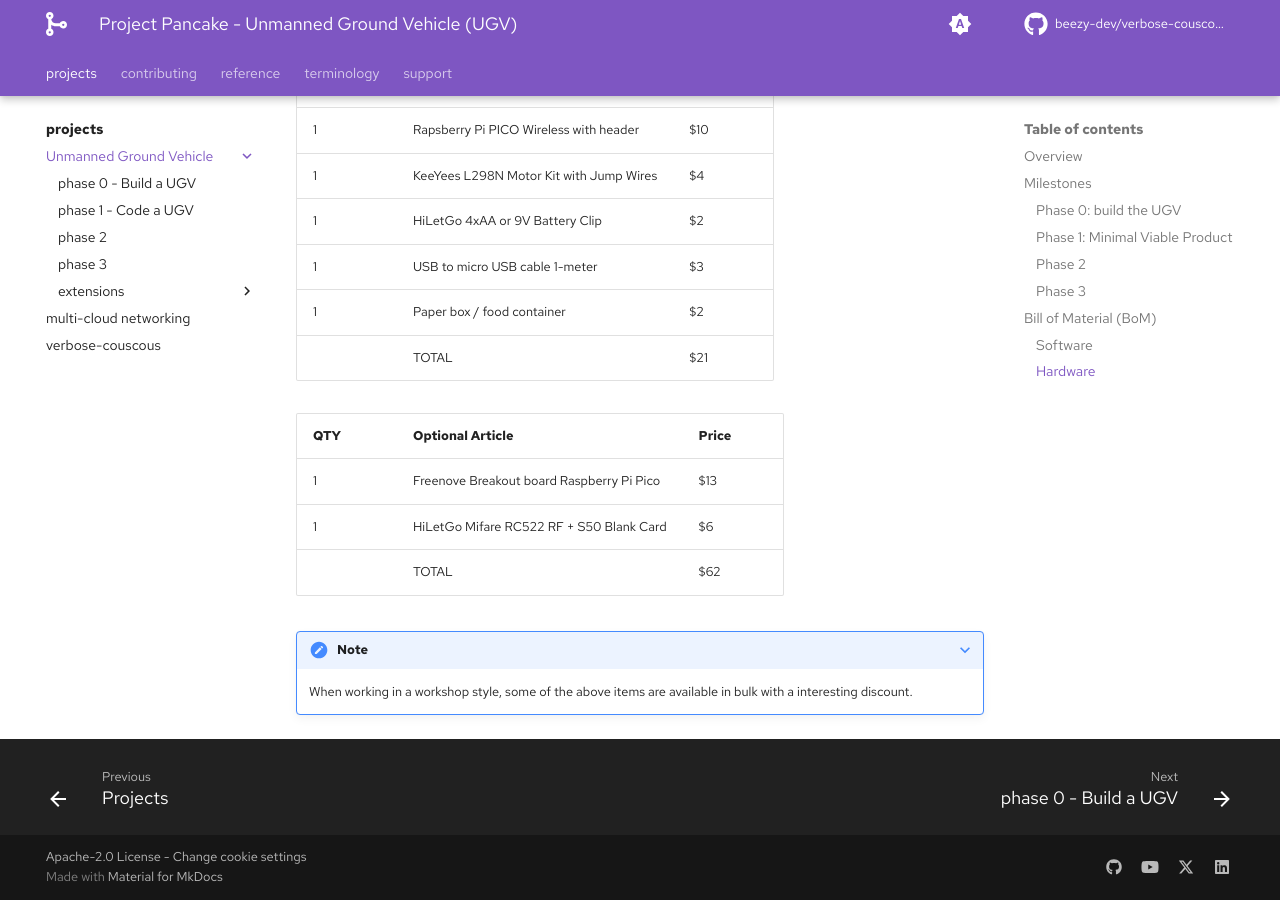
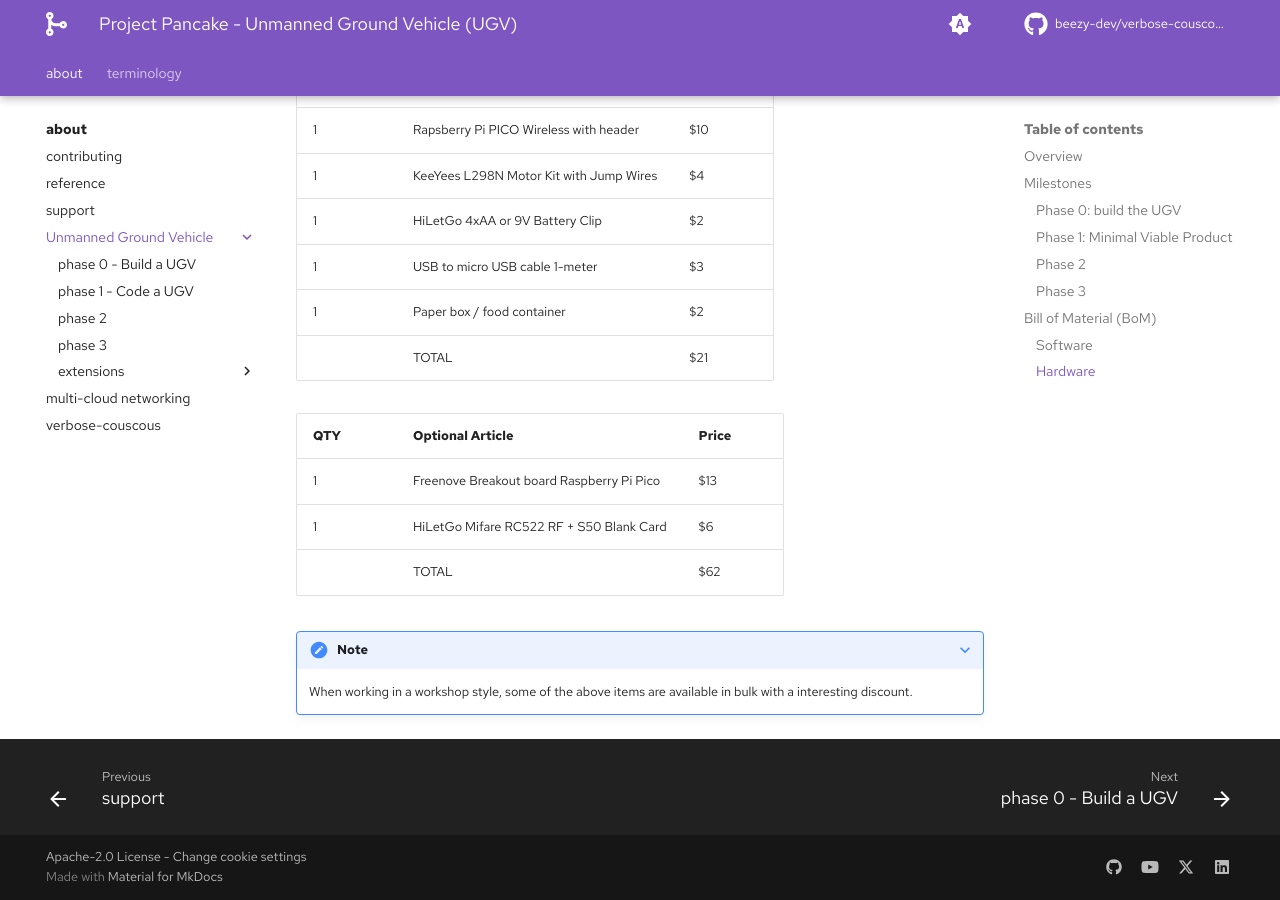
Before and after one commit to beezy-dev/verbose-couscous, an MkDocs documentation site: the page built from docs/pancake/index.md, in a window 1280 px wide and 900 px high, scrolled down 2196 px. Built offline with MkDocs 1.6.1 and Material for MkDocs 9.7.7, drawn with Linux system fonts in a browser that asks for light colours; some web fonts are replaced; comment, search, counter and statistics services are not loaded; part of the change alters nothing that is shown.

Commit message:
merge with ocp-projects

```diff
--- a/mkdocs.yml
+++ b/mkdocs.yml
@@ -107,8 +107,11 @@ markdown_extensions:
           format: !!python/name:pymdownx.superfences.fence_code_format
 
 nav:
-  - projects:
+  - about:
     - index.md
+    - contributing: contribute.md
+    - reference: community.md
+    - support: support.md
     #- Echo CA:
     #  - echo-ca/index.md
     - Unmanned Ground Vehicle:
@@ -125,7 +128,4 @@ nav:
       - verbose-couscous/index.md
   # - Articles:
   #   - Secrets in Kubernetes: community/k8s-secrets.md
-  - contributing: contribute.md
-  - reference: community.md
   - terminology: pancake/concepts.md
-  - support: support.md
```
